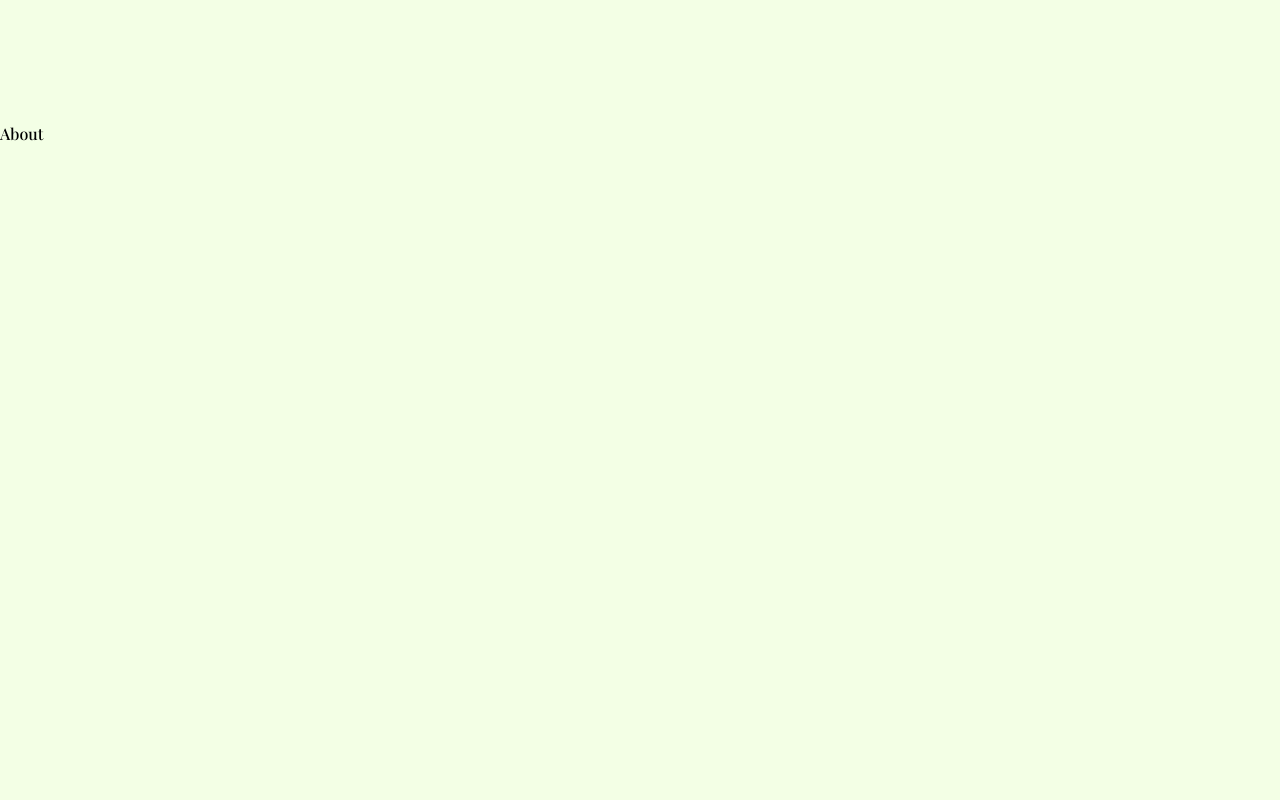
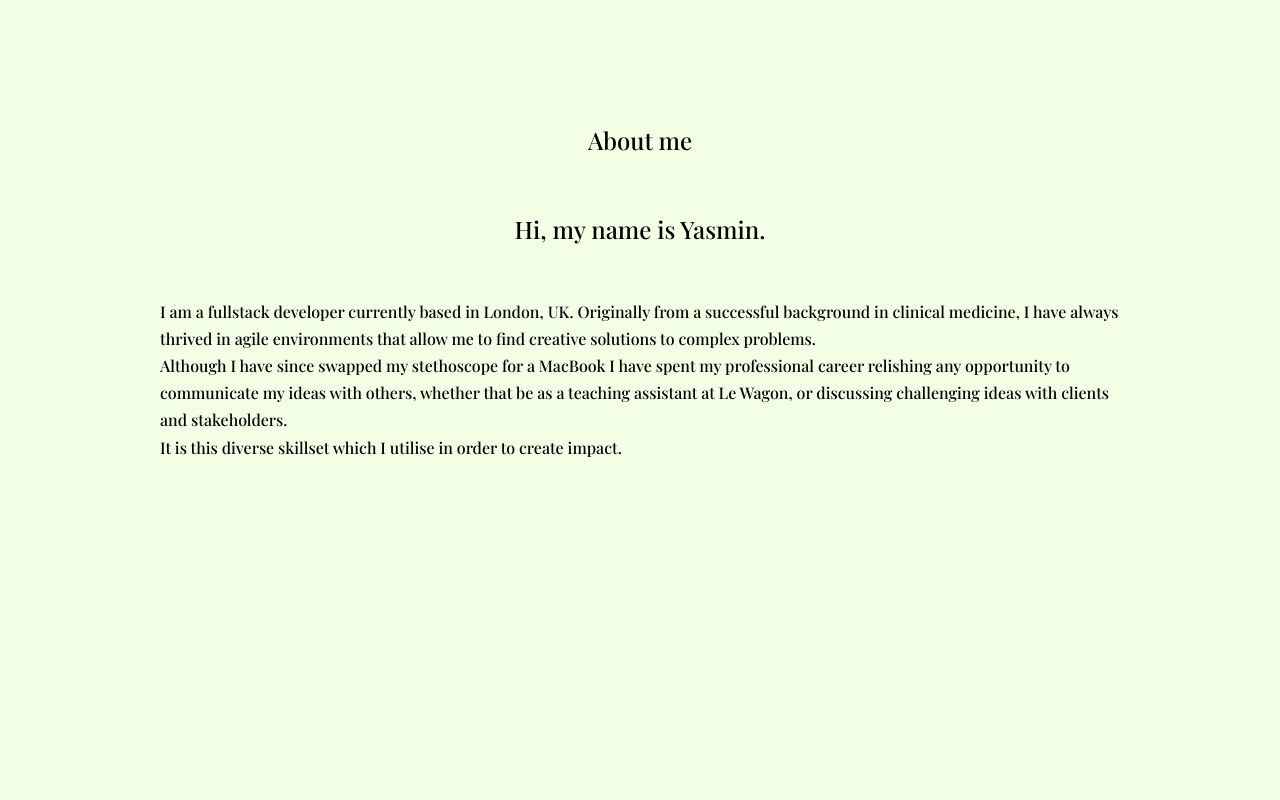
Before and after one commit to yasbrown/portfolio, a React (Create React App) app: page / in a window 1280 px wide. Shown: the part 920-1720 px from the top of the page. Built offline with nearby package versions, Linux system fonts and the light colour scheme; a web font is replaced by a local one.

Commit message:
added about me text and changed font colour

```diff
--- a/src/components/about/About.jsx
+++ b/src/components/about/About.jsx
@@ -3,7 +3,17 @@ import './about.css'
 
 const About = () => {
   return (
-    <section id="about">About</section >
+    <section id="about">
+      <h2>About me</h2>
+
+      <h2>Hi, my name is Yasmin.</h2>
+      <div className="container about__content">
+        <p>I am a fullstack developer currently based in London, UK. Originally from a successful background in clinical medicine, I have always thrived in agile environments that allow me to find creative solutions to complex problems.</p>
+        <p>Although I have since swapped my stethoscope for a MacBook I have spent my professional career relishing any opportunity to communicate my ideas with others, whether that be as a teaching assistant at Le Wagon, or discussing challenging ideas with clients and stakeholders.</p>
+        <p>It is this diverse skillset which I utilise in order to create impact.</p>
+      </div>
+
+    </section >
   )
 }
 
--- a/src/index.css
+++ b/src/index.css
@@ -56,7 +56,7 @@ section {
 
 section > h2 {
   text-align: center;
-  color: var(--color-highlight);
+  color: var(--color-primary);
   margin-bottom: 3rem;
 }
 
```
